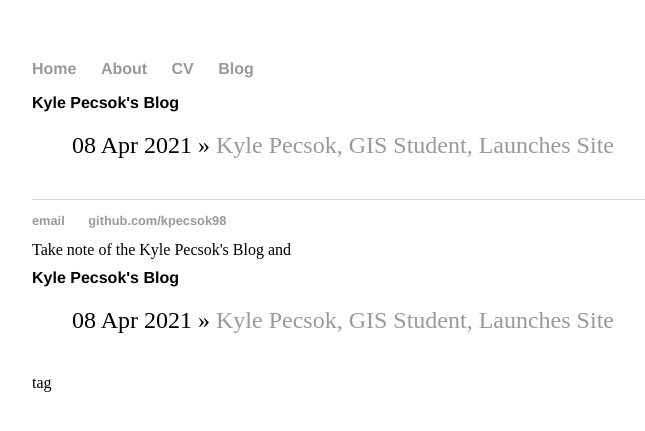
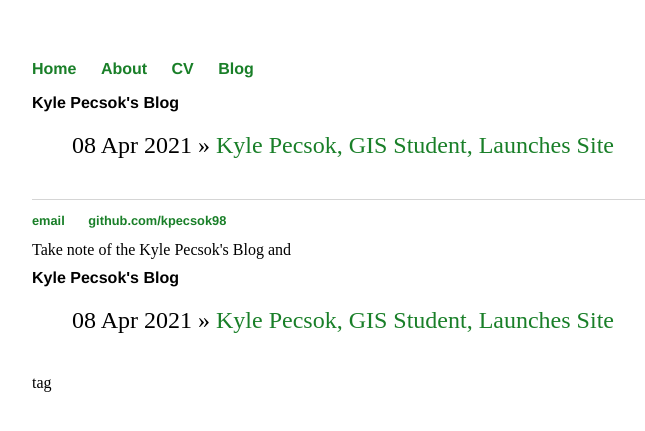
Before and after one commit to kpecsok98/kpecsok98.gihub.io, a Jekyll site: the page built from blog/index.html, in a window 1280 px wide. Shown: the top 431 px of the page, without its empty margins (160-805 px from the left). Built offline with Jekyll 4.4.1, drawn with Linux system fonts in a browser that asks for light colours.

Commit message:
Update main.css

```diff
--- a/css/main.css
+++ b/css/main.css
@@ -14,7 +14,7 @@
 }
 a {
     text-decoration: none;
-    color: #999;
+    color: #197F28;
 }
 a:hover {
     text-decoration: underline;
@@ -26,7 +26,7 @@
 p {
     font-size: 1.5em;
     line-height: 1.4em;
-    color: #333;
+    color: #197F28;
 }
 footer {
     border-top: 1px solid #d5d5d5;
```
